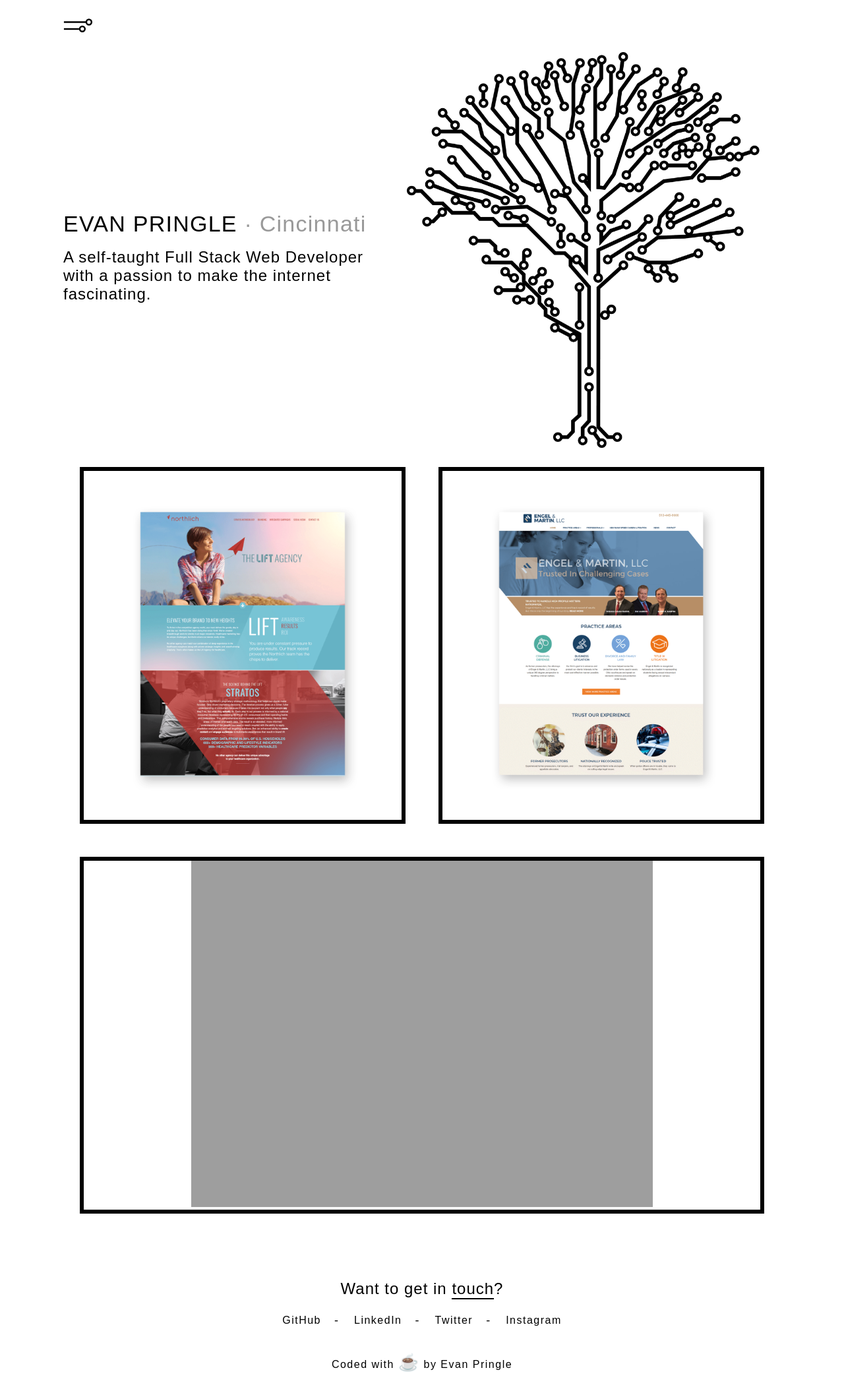
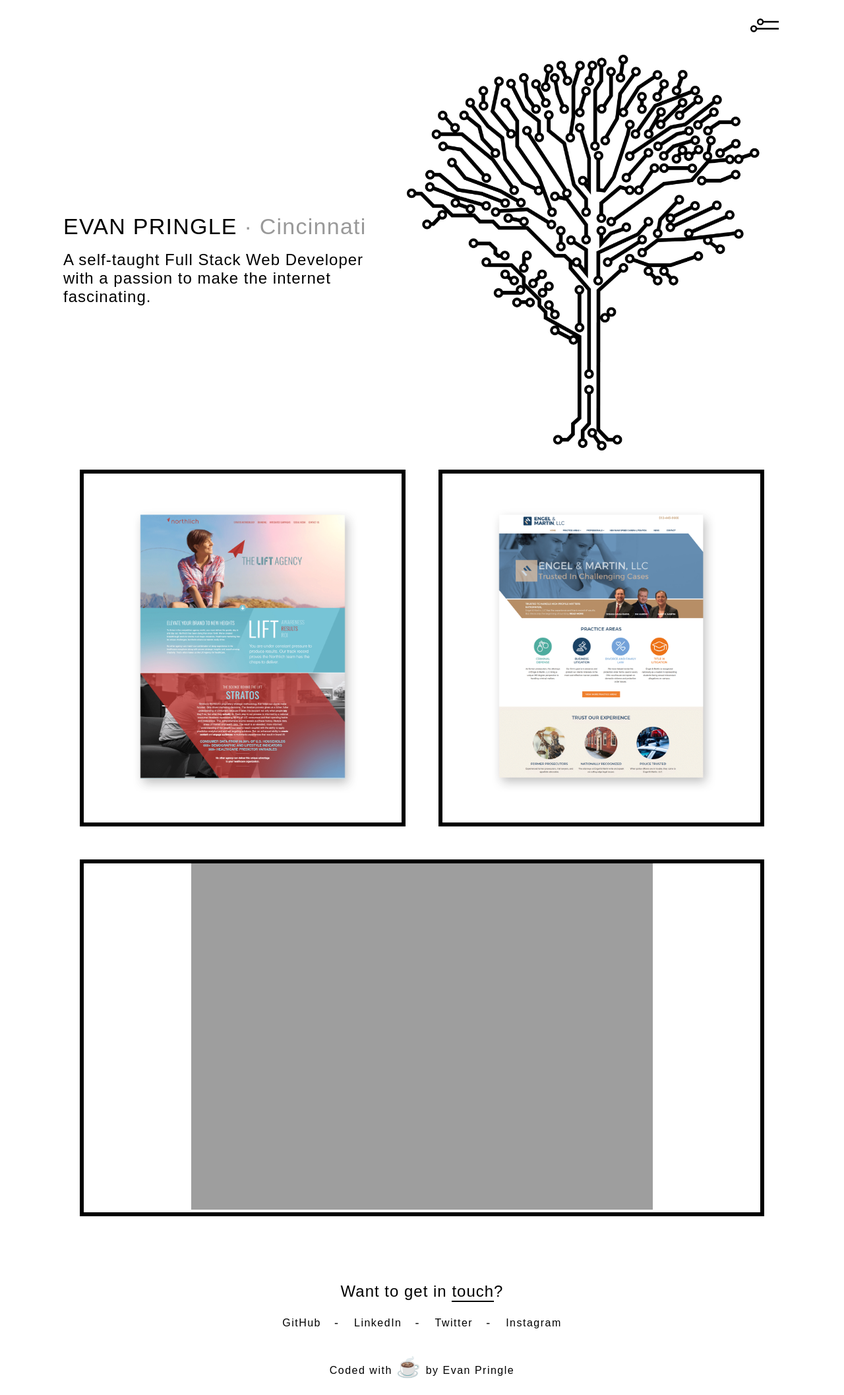
Before and after one commit to evmoriarty/portfolio, a Jekyll site: the page built from index.md, in a window 1280 px wide. Shown: the whole page at 66% size. Built offline with Jekyll 4.4.1, drawn with Linux system fonts in a browser that asks for light colours; some web fonts are replaced; our own code applies the rules of GitHub Pages for plain Markdown files.

Commit message:
made sidenav on same side

```diff
--- a/_layouts/home.html
+++ b/_layouts/home.html
@@ -8,7 +8,9 @@
     <div class="g-container">
         <div id="sideNav" class="sidenav">
             <div class="g-container">
-                <a href="javascript:void(0)" class="closebtn" onclick="closeNav()"><img src="/assets/close.svg" class="closebtn-img" alt="close_btn"></a>
+                <div class="close-btn d-flex-row-reverse">
+                    <a href="javascript:void(0)" onclick="closeNav()"><img src="/assets/close.svg" class="close-btn-img" alt="Close"></a>
+                </div>
                 <div class="sidenav-links">
                     <a href="/"><h4>Home</h4></a>
 					<a href="./about/"><h4>About</h4></a>
@@ -19,8 +21,10 @@
 
 
         <div id="main-content">
-            <nav class="d-flex padding-tb-25">
-                <a href="#" onclick="openNav()"><img class="sidenavMenu" src="/assets/circuit_menu.svg" alt="circuit_menu"></a>
+            <nav class="d-flex-row-reverse padding-tb-25">
+                <div class="sidenavMenu">
+                    <a href="#" onclick="openNav()"><img src="/assets/circuit_menu.svg" alt="circuit_menu"></a>
+                </div>
             </nav>
 
             <header>
--- a/assets/css/home.css
+++ b/assets/css/home.css
@@ -183,6 +183,9 @@
 .d-flex-direction {
   display: flex;
   flex-direction: column; }
+.d-flex-row-reverse {
+  display: flex;
+  flex-direction: row-reverse; }
 
 .d-flex-center {
   display: flex;
@@ -217,8 +220,13 @@
   text-transform: uppercase;
   cursor: pointer;
   bottom: 93%;
+  left: 87%;
   padding-left: 10px;
-  z-index: 99; }
+  z-index: 99;
+  transition: 0.1s; }
+
+.showcase_close-btn:hover {
+  opacity: 0.3; }
 
 .showcase_close-btn p {
   font-size: 20px; }
@@ -234,7 +242,7 @@
   background-color: white;
   overflow-x: hidden;
   transition: 0.7s;
-  padding-top: 60px; }
+  padding-top: 20px; }
 
 .sidenav-links {
   display: flex;
@@ -251,26 +259,29 @@
   text-decoration: none;
   font-size: 25px;
   color: black;
-  display: block; }
+  display: block;
+  transition: 0.1s; }
 
 .sidenav a:hover {
-  color: #999999; }
+  opacity: 0.3; }
 
 .sidenav .closebtn {
-  display: flex;
-  position: absolute;
   top: 0;
   padding: 10px 0 0 0; }
 
-.sidenav .closebtn .closebtn-img {
+.sidenav .close-btn .close-btn-img {
   width: 25px;
-  transition: 0.3s; }
+  transition: 0.1s; }
 
-.sidenav .closebtn .closebtn-img:hover {
-  opacity: 0.3; }
+.sidenav .close-btn .close-btn-img:hover {
+  opacity: 1; }
 
 .sidenavMenu {
-  transform: rotate(180deg); }
+  padding: 2px;
+  /*transition: 0.3s;*/ }
+
+/* .sidenavMenu:hover {
+  transform: rotate(180deg); } */
 
 /******* Header *******/
 header {
@@ -406,7 +417,7 @@
   -webkit-transition: width 0.4s ease; }
 
   #coffee-emoji {
-    font-size: 25px; }
+    font-size: 30px; }
 
 /******* Works Showcase ********/
 .works-image-main img,
```
